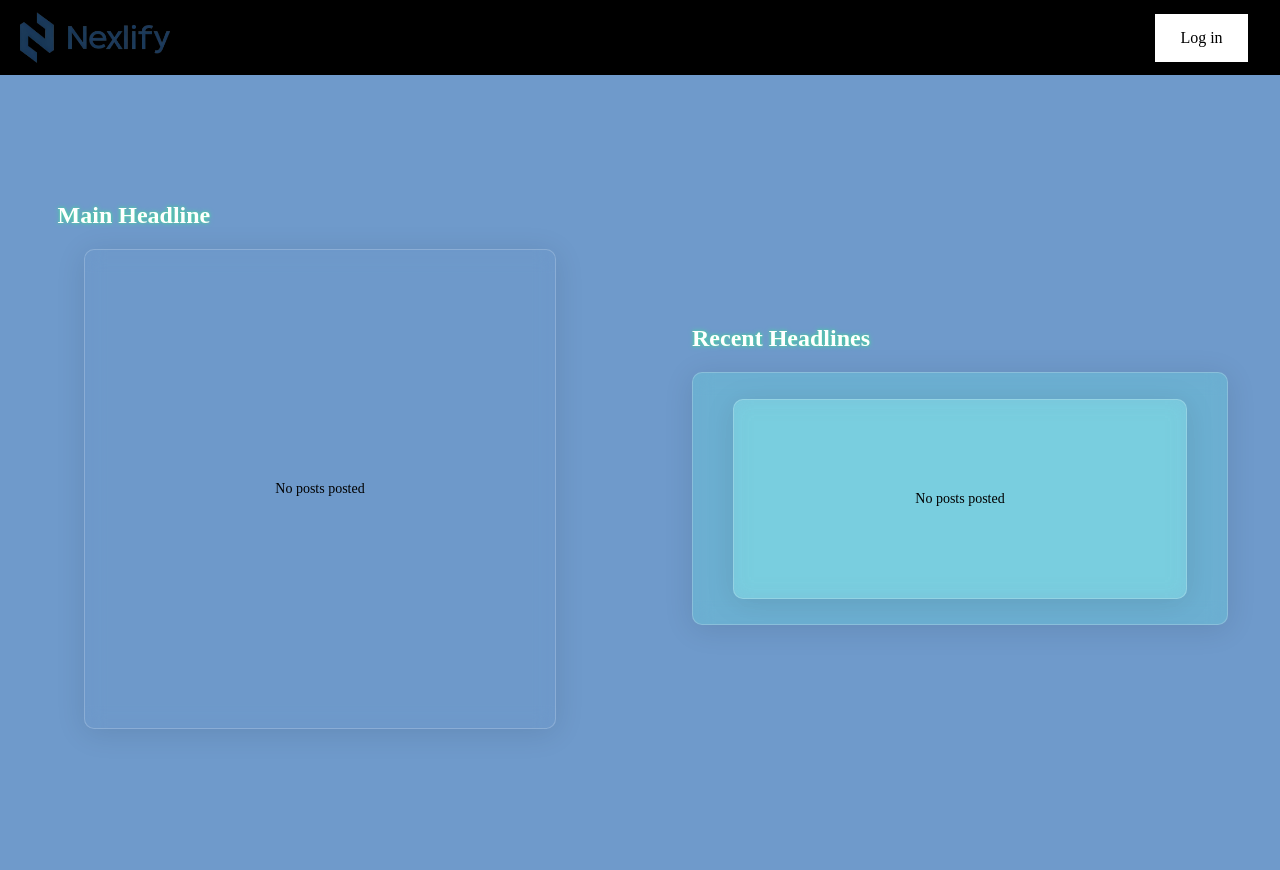
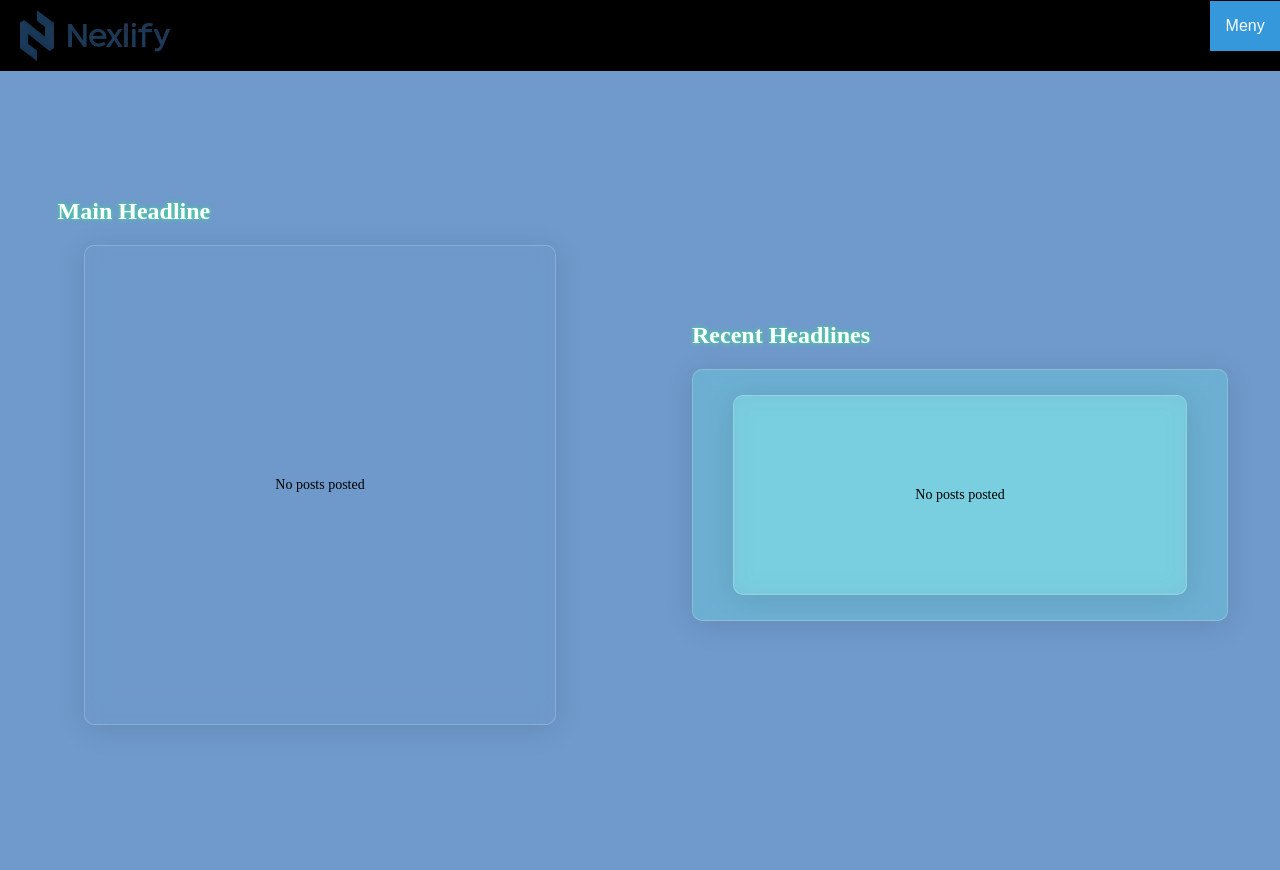
Before and after one commit to Grupp3n/Blogg3n, a PHP site: page / in a window 1280 px wide. Shown: the top 870 px of the page. Run offline with PHP 8.4, Linux system fonts and the light colour scheme; data that the repository does not hold is empty.

Commit message:
Drop down meny

```diff
--- a/index.php
+++ b/index.php
@@ -38,20 +38,23 @@ $thumbnail_posts = $stmt_thumbnails->fetchAll(PDO::FETCH_ASSOC);
     </a>
 </div> -->
 <header>
-    <!-- Visar create post om man är inloggad -->
+        <div class="dropdown">
+            <button class="dropbtn">Meny</button>
+            <div class="dropdown-content">
+                <?php if (!$INLOGGAD) : ?>
+                    <a href="login.php">Log in</a>
+                <?php else : ?>
+                    <a href="profile.php">Profile</a>
+                    <a href="logout.php">Logga ut</a>
+                <?php endif; ?>
+            </div>
+        </div>
+
         <?php if ($INLOGGAD) : ?>
             <button onclick="window.location.href='create_post.php'">Gör ett inlägg</button>
         <?php endif; ?>
 
         <img src="img/transparent logo.png" alt="Nexlify" class="Logo">
-
-    <!-- visar Login knapp om man inte är inloggad -->
-    <?php if (!$INLOGGAD) : ?>
-        <a href="login.php" class="Loginknapp">Log in</a>
-    <?php else : ?>
-        <!-- visar profile knapp om man är inloggad -->
-        <button class="ProfileKnapp" onclick="window.location.href='profile.php'">Profile</button>
-    <?php endif; ?>
     </header>
 
     <main class="index-main">
@@ -62,7 +65,7 @@ $thumbnail_posts = $stmt_thumbnails->fetchAll(PDO::FETCH_ASSOC);
                     <h3><?= htmlspecialchars($main_post['header']); ?></h3>
                     <p><?= htmlspecialchars($main_post['textInput']); ?></p>
                 </div>
-                <p>Posted by User ID: <?= htmlspecialchars($main_post['userID']);?></p>
+                <p>Posted by User ID: <?= htmlspecialchars($main_post['userID']); ?></p>
             <?php else: ?>
                 <h2>Main Headline</h2>
                 <div class="post-preview">
--- a/style.css
+++ b/style.css
@@ -885,10 +885,51 @@ form button {
 .footer p {
   margin: 0;
 }
+.dropdown {
+            position: absolute;
+            top: 0;
+            right: 0;
+            display: inline-block;
+            z-index: 1000;
+        }
 
+        .dropbtn {
+            background-color: #3498db;
+            color: white;
+            padding: 16px;
+            font-size: 16px;
+            border: none;
+            cursor: pointer;
+        }
 
+        .dropdown-content {
+            display: none;
+            position: absolute;
+            background-color: #f9f9f9;
+            min-width: 160px;
+            box-shadow: 0px 8px 16px 0px rgba(0, 0, 0, 0.2);
+            z-index: 1;
+            right: 0;
+        }
 
+        .dropdown-content a {
+            color: black;
+            padding: 12px 16px;
+            text-decoration: none;
+            display: block;
+        }
 
+        .dropdown-content a:hover {
+            background-color: #f1f1f1;
+        }
+
+        .dropdown:hover .dropdown-content {
+            display: block;
+        }
+
+        .dropdown:hover .dropbtn {
+            background-color: #2980b9;
+        }
 
 
 /* SLUT */
```
Lines whose indentation alone changed are shown as unchanged.
